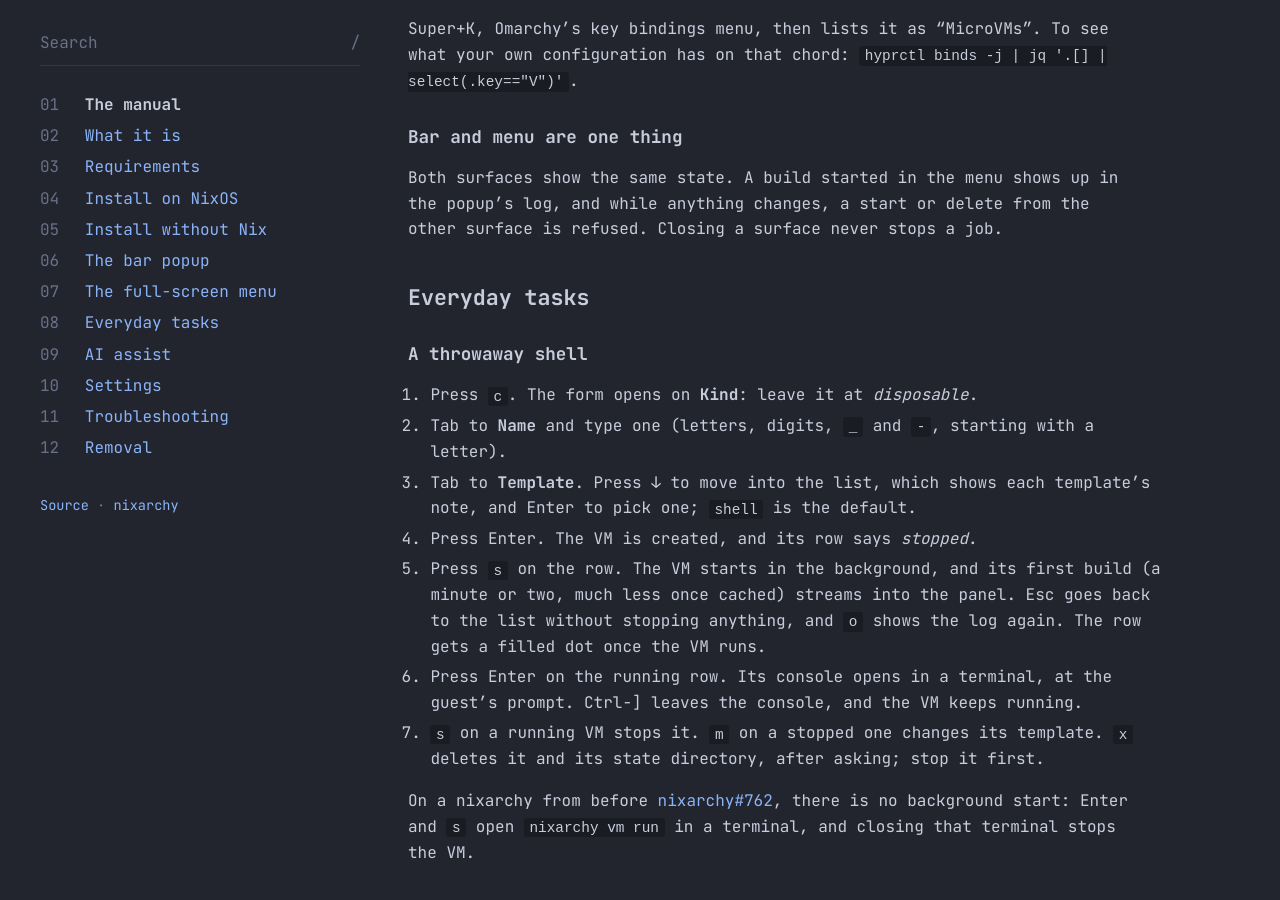
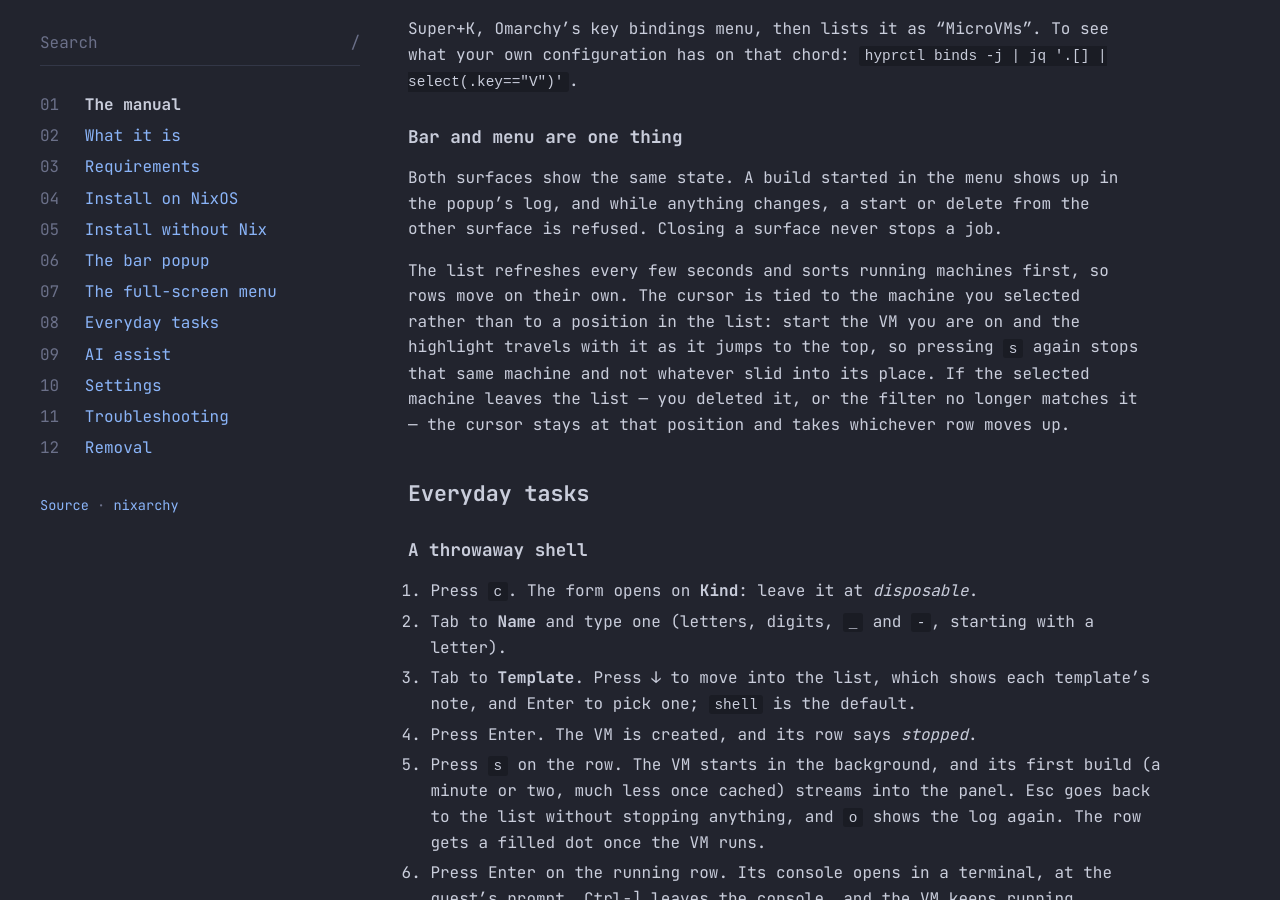
Before and after one commit to olafkfreund/nixarchy-microvm, a Jekyll site: the page built from docs/usage.md, in a window 1280 px wide and 900 px high, scrolled down 3258 px. Built offline with Jekyll 4.4.1, drawn with Linux system fonts in a browser that asks for light colours.

Commit message:
docs: the cursor follows the machine, not the position (#21)
Plan step 4 of 4.

One paragraph above the README's list key table and one in docs/usage.md's
"Bar and menu are one thing", where the polling behaviour that causes the
reordering is already described.

The behaviour is user-visible in both directions: the highlight now travels
with the VM when the list re-sorts, and the departed-row rule is what a user
sees after x. No binding changed, so Model.SHORTCUTS and ShortcutSheet.qml are
untouched.

Co-Authored-By: Claude Opus 5 (1M context) <noreply@anthropic.com>
Claude-Session: https://claude.ai/code/session_01JfJ93KQHG48bi61gbRUwod

```diff
--- a/docs/usage.md
+++ b/docs/usage.md
@@ -135,6 +135,14 @@ your own configuration has on that chord: `hyprctl binds -j | jq '.[] | select(.
 Both surfaces show the same state. A build started in the menu shows up in the
 popup's log, and while anything changes, a start or delete from the other
 surface is refused. Closing a surface never stops a job.
+
+The list refreshes every few seconds and sorts running machines first, so rows
+move on their own. The cursor is tied to the machine you selected rather than
+to a position in the list: start the VM you are on and the highlight travels
+with it as it jumps to the top, so pressing `s` again stops that same machine
+and not whatever slid into its place. If the selected machine leaves the list —
+you deleted it, or the filter no longer matches it — the cursor stays at that
+position and takes whichever row moves up.
 
 ## Everyday tasks
 
```
Also changed, not shown: README.md.
